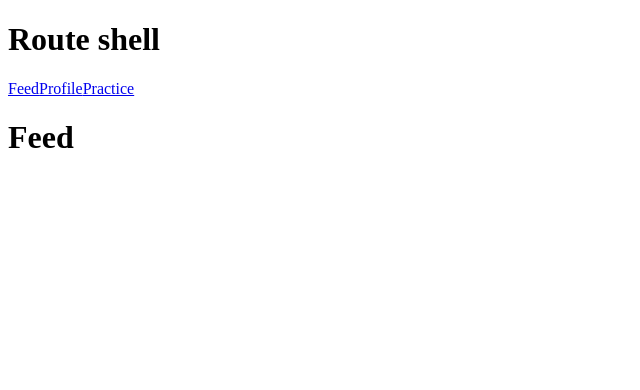
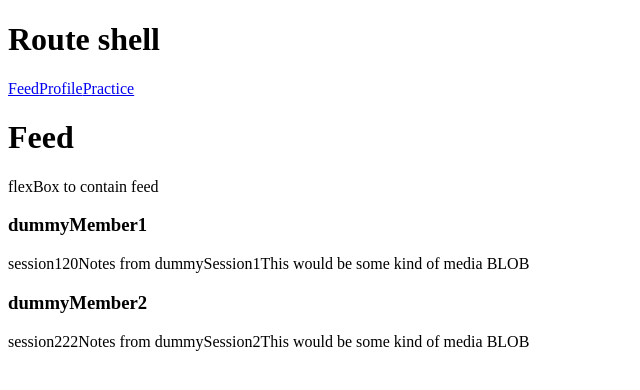
Before and after one commit to Willy-McNamara/freequency, a React app in the folder frontend/: page /Feed in a window 1280 px wide. Shown: the top 390 px of the page, without its empty margins (0-640 px from the left). Built offline with nearby package versions, Linux system fonts and the light colour scheme; the HTML template or start-up script is replaced by a standard one.

Commit message:
dummy data and Feed structure buildout

```diff
--- /dev/null
+++ b/frontend/src/dummyData/dummyData.ts
@@ -0,0 +1,125 @@
+
+type Member = {
+  memberId: string,
+  memberUsername: string,
+  memberAvatarId: string,
+  memberEmail: string,
+  memberPassword: string,
+  memberSince: Date,
+  memberTotalSessions: number,
+  memberTotalPracticeMinutes: number,
+  memberTotalGasUpsGiven: number,
+  memberTotalGasUpsRecieved: number,
+  memberLongestStreak: number,
+  memberCurrentStreak: number,
+}
+
+const dummyMemberOne: Member = {
+  memberId: 'member1',
+  memberUsername: 'dummyMember1',
+  memberAvatarId: '1',
+  memberEmail: 'dummy@email.com',
+  memberPassword: 'passw0rd',
+  memberSince: new Date(),
+  memberTotalSessions: 8,
+  memberTotalPracticeMinutes: 100,
+  memberTotalGasUpsGiven: 3,
+  memberTotalGasUpsRecieved: 4,
+  memberLongestStreak: 4,
+  memberCurrentStreak: 2,
+}
+
+type Session = {
+  sessionId: string,
+  memberID: string,
+  sessionTitle: string,
+  sessionDuration: number,
+  sessionNotes: string,
+  sessionPublic: boolean,
+  sessionTakeID: string,
+  sessionDateTime: Date,
+}
+
+const dummySessionOne: Session = {
+  sessionId: 'session1',
+  memberID: '1',
+  sessionTitle: 'dummySession1',
+  sessionDuration: 20,
+  sessionNotes: 'Notes from dummySession1',
+  sessionPublic: true,
+  sessionTakeID: 'takeId1',
+  sessionDateTime: new Date(),
+}
+
+type Post = {
+  postId: string,
+  memberId: string,
+  sessionId: string,
+  postComments: string[],
+  postGasUps: number,
+  postGasUpMemberIds: string[],
+}
+
+const dummyPostOne: Post = {
+  postId: 'post1',
+  memberId: 'member1',
+  sessionId: 'session1',
+  postComments: ['comment1', 'comment2'],
+  postGasUps: 2,
+  postGasUpMemberIds: ['member2', 'member3'],
+}
+
+
+/*
+Comments will need their own schema
+Gas ups will too, if you want to display who liked it on hover..
+  -> for this could also just save the userNames of the likers direclty to the post...?
+  would need to be able to determine if the user has already liked the post..
+*/
+
+/*
+Looking at my wireframes, I am create an ideal data shape for the frontend to recieve.
+This would be some combination of data from the above schemas, processed on the backend
+... though perhaps it would ber better to process some of this client side .. beyond my expertise atm..
+*/
+
+type feedPost = {
+  username: string,
+  sessionTitle: string,
+  sessionDuration: number,
+  sessionNotes: string,
+  sessionTake: string,
+  postComments: string[],
+  postGasUps: number,
+  postGasUpMemberIds: string[],
+}
+
+const dummyFeedPostOne: feedPost = {
+  username: 'dummyMember1',
+  sessionTitle: 'session1',
+  sessionDuration: 20,
+  sessionNotes: 'Notes from dummySession1',
+  sessionTake: 'This would be some kind of media BLOB',
+  postComments: ['comment1', 'comment2'],
+  postGasUps: 2,
+  postGasUpMemberIds: ['member2', 'member3'],
+}
+
+const dummyFeedPostTwo = {
+  username: 'dummyMember2',
+  sessionTitle: 'session2',
+  sessionDuration: 22,
+  sessionNotes: 'Notes from dummySession2',
+  sessionTake: 'This would be some kind of media BLOB',
+  postComments: ['comment3', 'comment4'],
+  postGasUps: 2,
+  postGasUpMemberIds: ['member1', 'member3'],
+}
+
+const dummyFeed: feedPost[] = [
+  dummyFeedPostOne,
+  dummyFeedPostTwo
+]
+
+
+export { Member, Session, Post, feedPost, dummyFeed, dummyMemberOne, dummyPostOne, dummySessionOne};
--- a/frontend/src/pages/Feed.tsx
+++ b/frontend/src/pages/Feed.tsx
@@ -1,9 +1,25 @@
 import React from "react";
+import { feedPost, dummyFeed } from "../dummyData/dummyData";
+import Post from "./components/Post";
 
 const Feed = () => {
+
+  /*
+  grab array of feedPosts from api
+  either useEffect or loader, prob loader at the Root level
+  */
+
   return(
     <div>
         <h1>Feed</h1>
+        <div>
+          flexBox to contain feed
+          {dummyFeed.map((post: feedPost) => {
+          return (
+            <Post post={post}/>
+          )
+        })}
+        </div>
     </div>
   )
 }
--- /dev/null
+++ b/frontend/src/pages/components/Post.tsx
@@ -0,0 +1,23 @@
+import React from "react";
+import { feedPost } from "../../dummyData/dummyData";
+
+type props = {
+  post: feedPost
+}
+
+const Post = ({post}: props) => {
+
+  return(
+    <div>
+        <h3>{post.username}</h3>
+        <div>
+          {post.sessionTitle}
+          {post.sessionDuration}
+          {post.sessionNotes}
+          {post.sessionTake}
+        </div>
+    </div>
+  )
+}
+
+export default Post;
```
